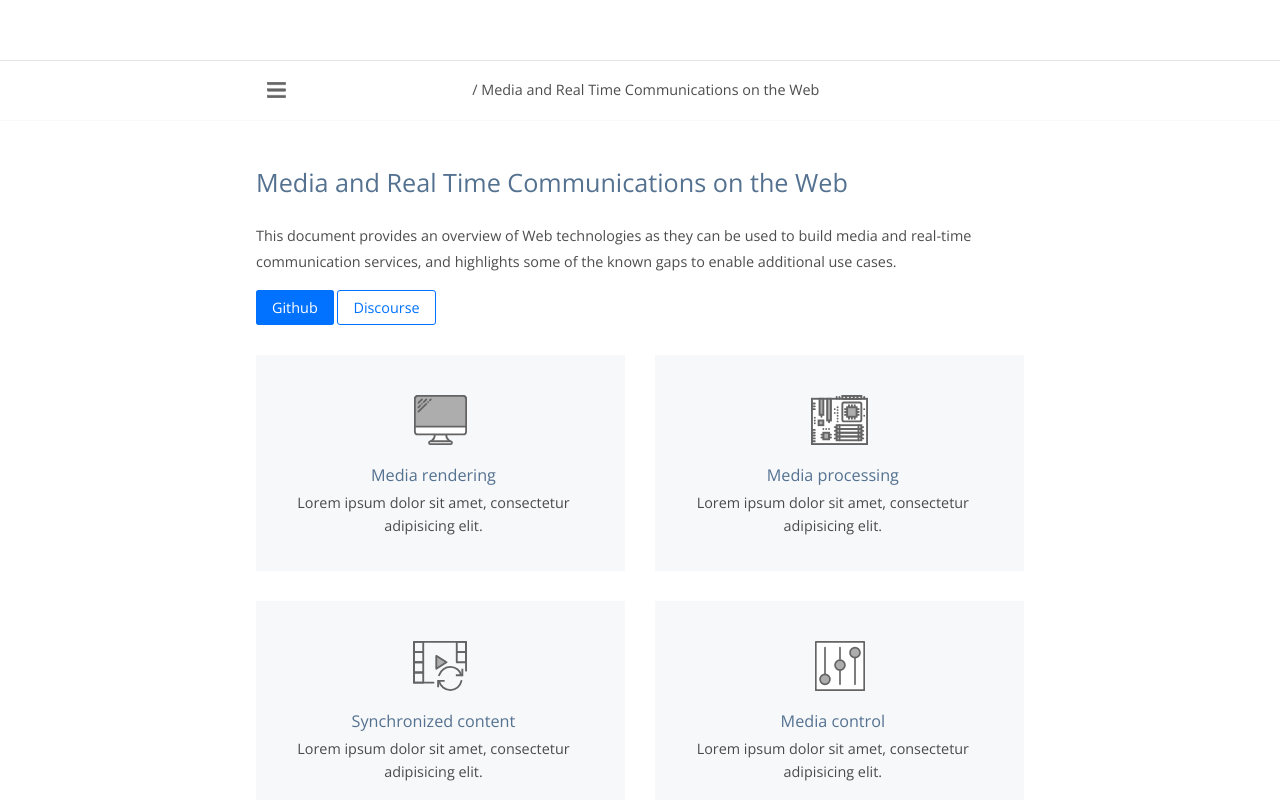
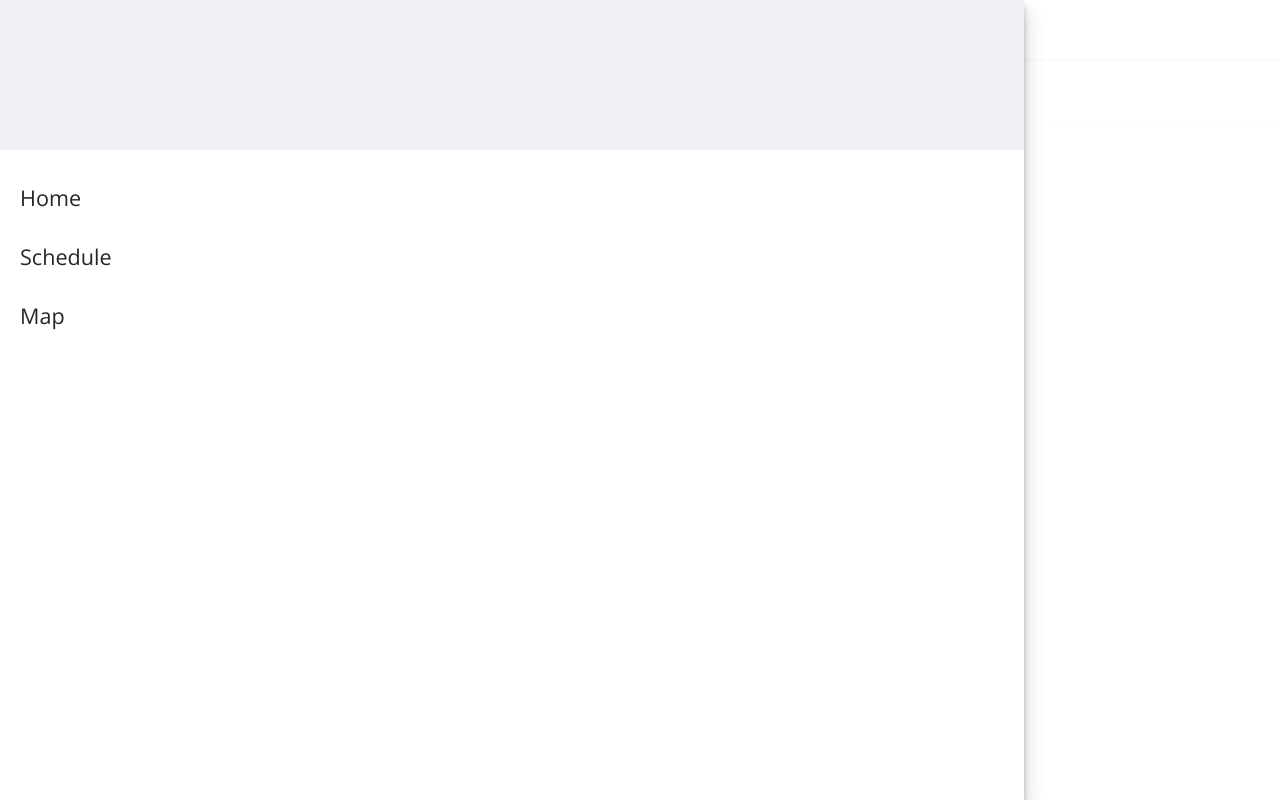
Before and after one commit to guibbs/mediartc-roadmap-ui, a plain HTML site: page index.html in a window 1280 px wide. Both pictures are taken after a click on the button 276 px from the left and 89 px from the top of the page. Shown: the top 800 px of the page. Drawn offline with nearby package versions, Linux system fonts and the light colour scheme.

Commit message:
add side nav

```diff
--- a/assets/css/webrtc-roadmap.css
+++ b/assets/css/webrtc-roadmap.css
@@ -1,3 +1,75 @@
+#side-nav {
+    height: 100%;
+    width: 100%;
+    position: fixed;
+    top: 0px;
+    left: 0px;
+    display: none;
+    flex-flow: row nowrap;
+    justify-content: center;
+    align-items: center;
+}
+
+#side-nav.active {
+    display: flex;
+}
+
+#side-nav-overlay {
+    height: 100%;
+    width: 100%;
+    position: fixed;
+    z-index: 200;
+    top: 0px;
+    left: 0px;
+    display: none;
+    background-color: rgba(255, 255, 255, 0.7);
+
+}
+
+#side-nav-overlay.active {
+    display: block;
+}
+
+#side-nav-content {
+    height: 100%;
+    width: 80%;
+    position: fixed;
+    top: 0px;
+    right: 120%;
+    z-index: 300;
+    background-color: white;
+    transition:0.4s;
+    box-shadow: 0 10px 20px rgba(0,0,0,0.19), 0 6px 6px rgba(0,0,0,0.23);
+}
+
+#side-nav-content.active {
+    transform: translateX(125%);
+}
+
+#side-nav-content .side-nav-header {
+    width: 100%;
+    height: 150px;
+    background-color: #EFF1F6;
+}
+
+#side-nav-content ul {
+    padding-left: 10px;
+}
+
+#side-nav-content ul li {
+    list-style-type: none;
+    padding: 15px 10px 15px 10px;
+
+}
+
+#side-nav-content ul li a {
+    text-decoration: none;
+    font-size: 1.2em;
+    color: rgba(38, 38, 38, 1);
+
+     -webkit-tap-highlight-color: transparent;
+}
+
 .side-nav {
     --padding-top: 60px;
 }
--- /dev/null
+++ b/assets/js/side-nav.js
@@ -0,0 +1,22 @@
+(function () {
+
+    var sideNav = document.getElementById('side-nav');
+    var sideNavBtn = document.getElementById('side-nav-btn');
+    var sideNavOverlay = document.getElementById('side-nav-overlay');
+    var sideNavContent = document.getElementById('side-nav-content');
+
+    sideNavBtn.addEventListener('click', function() {
+        sideNavOverlay.className += ' active';
+        sideNavContent.className += ' active';
+    });
+
+    sideNavOverlay.addEventListener('click', function() {
+        sideNavOverlay.className = sideNavOverlay.className.replace('active', 'hidden');
+        sideNavContent.className = sideNavContent.className.replace('active', 'hidden');
+    });
+
+    sideNavContent.addEventListener('click', function() {
+
+    });
+
+})()
--- a/index.html
+++ b/index.html
@@ -14,6 +14,22 @@
     <body>
         <header>
         </header>
+
+        <div class="side-nav">
+    <div id="side-nav-content">
+        <div class="side-nav-header">
+
+        </div>
+        <ul>
+            <li><a href="..">Home</a></li>
+            <li><a href="../schedule/">Schedule</a></li>
+            <li><a href="../map/">Map</a></li>
+        </ul>
+    </div>
+    <div id="side-nav-overlay">
+    </div>
+</div>
+
         <section id="side-nav" class="side-nav">
             <ul>
                 <li>
@@ -79,7 +95,7 @@
         <main>
             <nav class="page-location">
                 <div class="container">
-                    <button type="button" name="button"><span class="sr-only"></span></button>
+                    <button id="side-nav-btn" type="button" name="button"><span class="sr-only"></span></button>
                     <p>
                         <a href="#">Application Foundations</a> <span>/ Media and Real Time Communications on the Web </span>
                     </p>
@@ -200,6 +216,7 @@
                 </p>
             </div>
         </footer>
+        <script type="text/javascript" src="assets/js/side-nav.js"></script>
         <script type="text/javascript" src="assets/js/app.js"></script>
     </body>
 </html>
```
